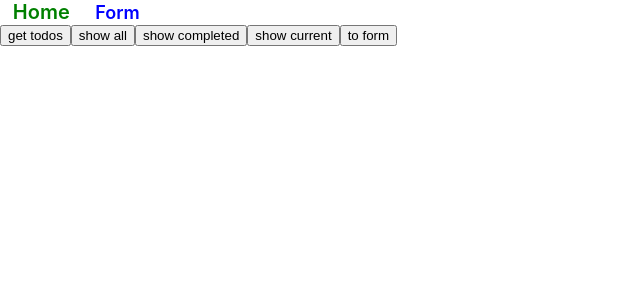
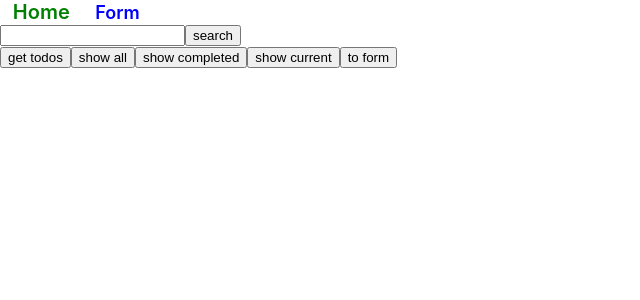
Before and after one commit to yarexmarvin/todo_app_v1, a React (Create React App) app: page / in a window 1280 px wide. Shown: the top 300 px of the page, without its empty margins (0-640 px from the left). Built offline with nearby package versions, Linux system fonts and the light colour scheme.

Commit message:
filtering with searching params

```diff
--- a/src/components/Main.tsx
+++ b/src/components/Main.tsx
@@ -1,5 +1,5 @@
-import { FC, useEffect, useState } from "react";
-import { Link, Outlet } from "react-router-dom";
+import React, { FC, useEffect, useState } from "react";
+import { Link, Outlet, useRoutes, useSearchParams } from "react-router-dom";
 import { useNavigate } from "react-router-dom";
 import { useAppActions } from "../hooks/useAppActions";
 import useAppSelector from "../hooks/useAppSelector";
@@ -12,7 +12,11 @@ const Main: FC = () => {
 
     const { changeTodoFilter, completeTodo, deleteTodo, fetchTodos } = useAppActions();
 
-    const [tasks, setTasks] = useState<ITask[]>([])
+    const [tasks, setTasks] = useState<ITask[]>([]);
+    const [search, setSearch] = useState<string>('')
+
+    const [searchParams, setSearchParams] = useSearchParams();
+    const todoQuery = searchParams.get('todo') || ''
 
     useEffect(() => {
         console.log(todos)
@@ -26,10 +30,33 @@ const Main: FC = () => {
         navigate('/form')
       }
 
+      interface IParams {
+          todo: string;
+      }
+
+    function handleSubmit(){
+        let params: IParams;
+        if(!search){
+            setSearchParams({})
+        }
+        setSearchParams({todo: search});
+        setSearch('')
+
+    }
+
+    function handleSearch(e: React.ChangeEvent<HTMLInputElement>){
+        setSearch(e.target.value)
+    }
 
     return <div className='App__inner'>
-        {todos.filter === 'all' ?
-            <div>{tasks.length ? tasks.map((todo: ITask) => {
+
+            <input value={search} type='search' onChange={e=>handleSearch(e)}/>
+            <input type='submit' value='search' onClick={handleSubmit} />
+
+        {todos.filter === 'all'   ?
+            <div>{tasks.length ? tasks
+                .filter(todo => todo.title.includes(todoQuery))
+                .map((todo: ITask) => {
                 return <Link
                 to={`/todo/${todo.id}`}
                     onDoubleClick={() => deleteTodo(todo.id)}
@@ -41,7 +68,7 @@ const Main: FC = () => {
             </div>
             :
             <div>{tasks.length ? tasks
-                .filter(todo => todo.completed === todos.filter)
+                .filter(todo => todo.completed === todos.filter && todo.title.includes(todoQuery))
                 .map((todo: ITask) => {
                     return <Link
                         to={`/todo/${todo.id}`}
--- a/src/components/Todo.tsx
+++ b/src/components/Todo.tsx
@@ -1,10 +1,15 @@
-import { Outlet } from "react-router-dom"
+import { Outlet, useNavigate } from "react-router-dom"
 
 
 const Todo = () => {
 
+    const history = useNavigate();
+
+    const goBack = () => history(-1)
+
     return <div className="todo">
         <h1>Todo!</h1>
+        <button onClick={goBack}>  go back</button>
         <Outlet />
 
     </div>
```
